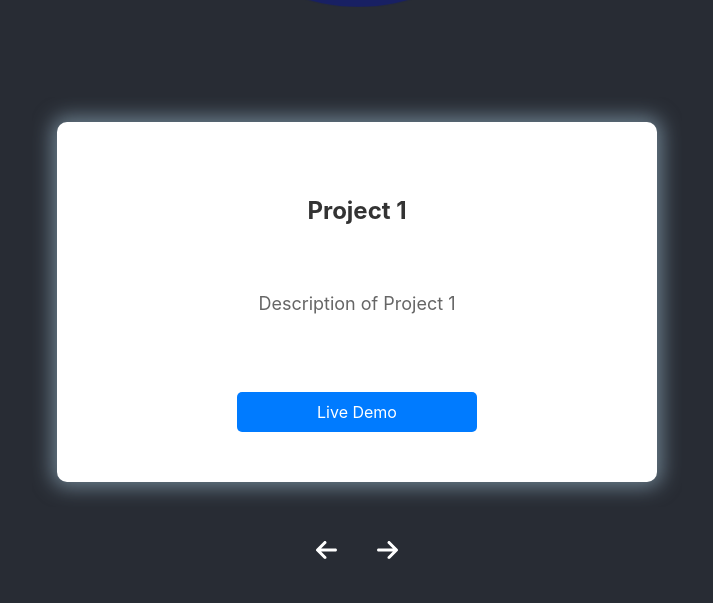
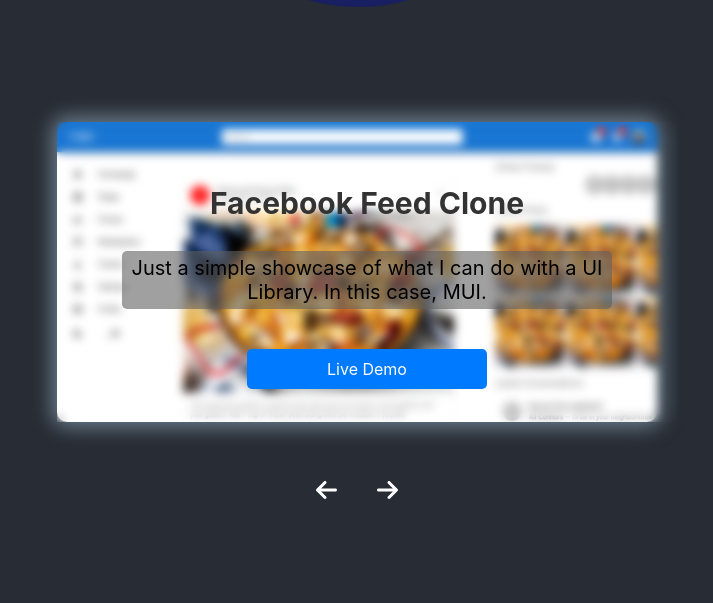
Before and after one commit to tugcanozaktas/portfolio-project, a React app: page / in a window 1280 px wide. Shown: the part 846-1449 px from the top of the page, without its empty margins (283-996 px from the left). Built offline with nearby package versions, Linux system fonts and the light colour scheme.

Commit message:
added first project

```diff
--- a/src/components/Projects.js
+++ b/src/components/Projects.js
@@ -1,16 +1,18 @@
 import React, { useState } from "react";
 import { FontAwesomeIcon } from "@fortawesome/react-fontawesome";
 import { faArrowLeft, faArrowRight } from "@fortawesome/free-solid-svg-icons";
-import "../styles/Projects.css"
+import "../styles/Projects.css";
 
 const Projects = () => {
   // Sample project data
   const projects = [
     {
       id: 1,
-      title: "Project 1",
-      description: "Description of Project 1",
-      demoLink: "https://example.com/demo1",
+      title: "Facebook Feed Clone",
+      description:
+        "Just a simple showcase of what I can do with a UI Library. In this case, MUI.",
+      demoLink:
+        "https://facebook-feed-clone-git-master-tugcan-ozaktass-projects.vercel.app/",
     },
     {
       id: 2,
@@ -64,6 +66,7 @@
             direction === "left" ? "project-animating-left" : ""
           } ${direction === "right" ? "project-animating-right" : ""}`}
         >
+          <div className="project-wrapper">
             <h3>{projects[currentProjectIndex].title}</h3>
             <p>{projects[currentProjectIndex].description}</p>
             <a
@@ -73,6 +76,7 @@
             >
               Live Demo
             </a>
+          </div>
         </div>
       </div>
       <div className="slider-controls">
--- a/src/styles/Projects.css
+++ b/src/styles/Projects.css
@@ -15,9 +15,19 @@
     overflow: hidden;
   }
 
+  .project-wrapper{
+    display: flex;
+    flex-direction: column;
+    justify-content: center;
+    align-items: center;
+    padding: 10px;
+    height: 100%;
+    width: 100%;
+    backdrop-filter: blur(5px);
+  }
   .project {
-    background-color: #fff;
-    padding: 30px;
+    background: url("/public/bgFFC.png");
+    background-size:cover;
     border-radius: 10px;
     box-shadow:0 0 20px 5px rgba(153, 183, 202, 0.6);
     transition: transform 0.4s ease;
@@ -33,14 +43,19 @@
   }
 
   .project h3 {
-    font-size: 24px;
+    font-size: 30px;
     margin-bottom: 10px;
     color: #333;
   }
 
-  .project p {
-    font-size: 18px;
-    color: #666;
+  .project-wrapper p {
+    text-align: center;
+    font-size: 20px;
+    width: 80%;
+    color: rgb(0, 0, 0);
+    border-radius: 5px;
+    padding: 5px;
+    background-color: rgba(97, 97, 97, 0.596);
   }
 
   .project a {
```
Also changed, not shown: public/bgFFC.png (added). Lines whose indentation alone changed are shown as unchanged.
